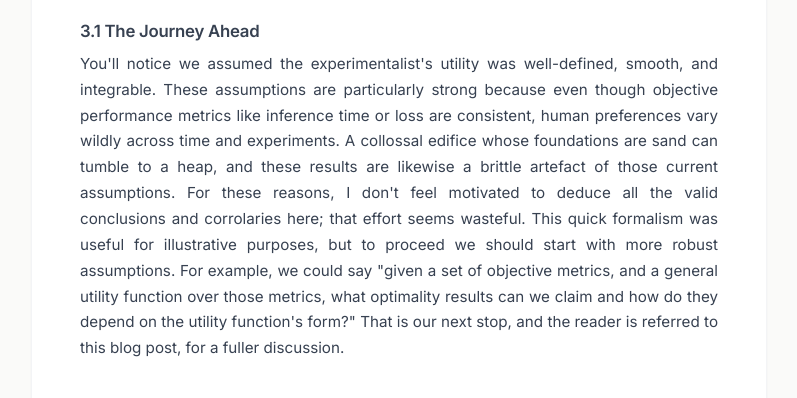
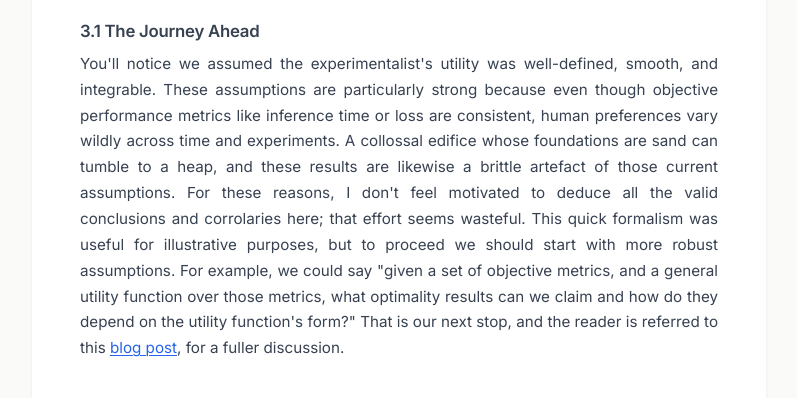
Before and after one commit to pascaltohouri/website, a plain HTML site: page blog_optimal_path_traversals.html in a window 1280 px wide. Shown: the part 2631-3029 px from the top of the page, without its empty margins (241-1038 px from the left). Drawn offline with nearby package versions, Linux system fonts and the light colour scheme.

Commit message:
Update blog_optimal_path_traversals.html

```diff
--- a/blog_optimal_path_traversals.html
+++ b/blog_optimal_path_traversals.html
@@ -225,7 +225,7 @@
                         This quick formalism was useful for illustrative purposes, but to proceed we should start with more robust assumptions.
                         For example, we could say "given a set of objective metrics, and a general utility function over those metrics,
                         what optimality results can we claim and how do they depend on the utility function's form?"
-                        That is our next stop, and the reader is referred to this blog post, for a fuller discussion.
+                        That is our next stop, and the reader is referred to this <a href="#" class="article-link">blog post</a>, for a fuller discussion.
                     </p>
 
             <section class="footnotes mt-10 pt-6 border-t border-gray-200">
```
